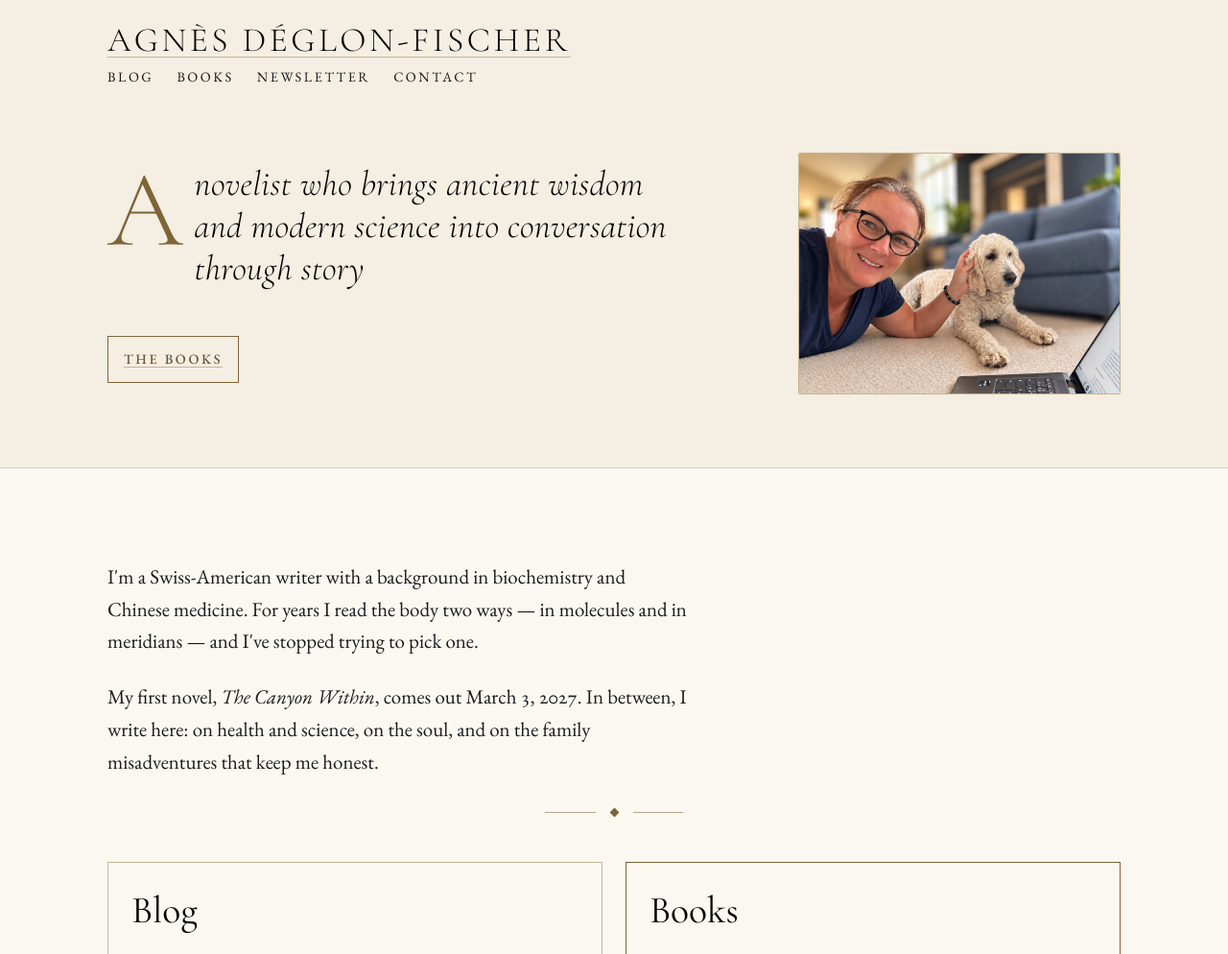
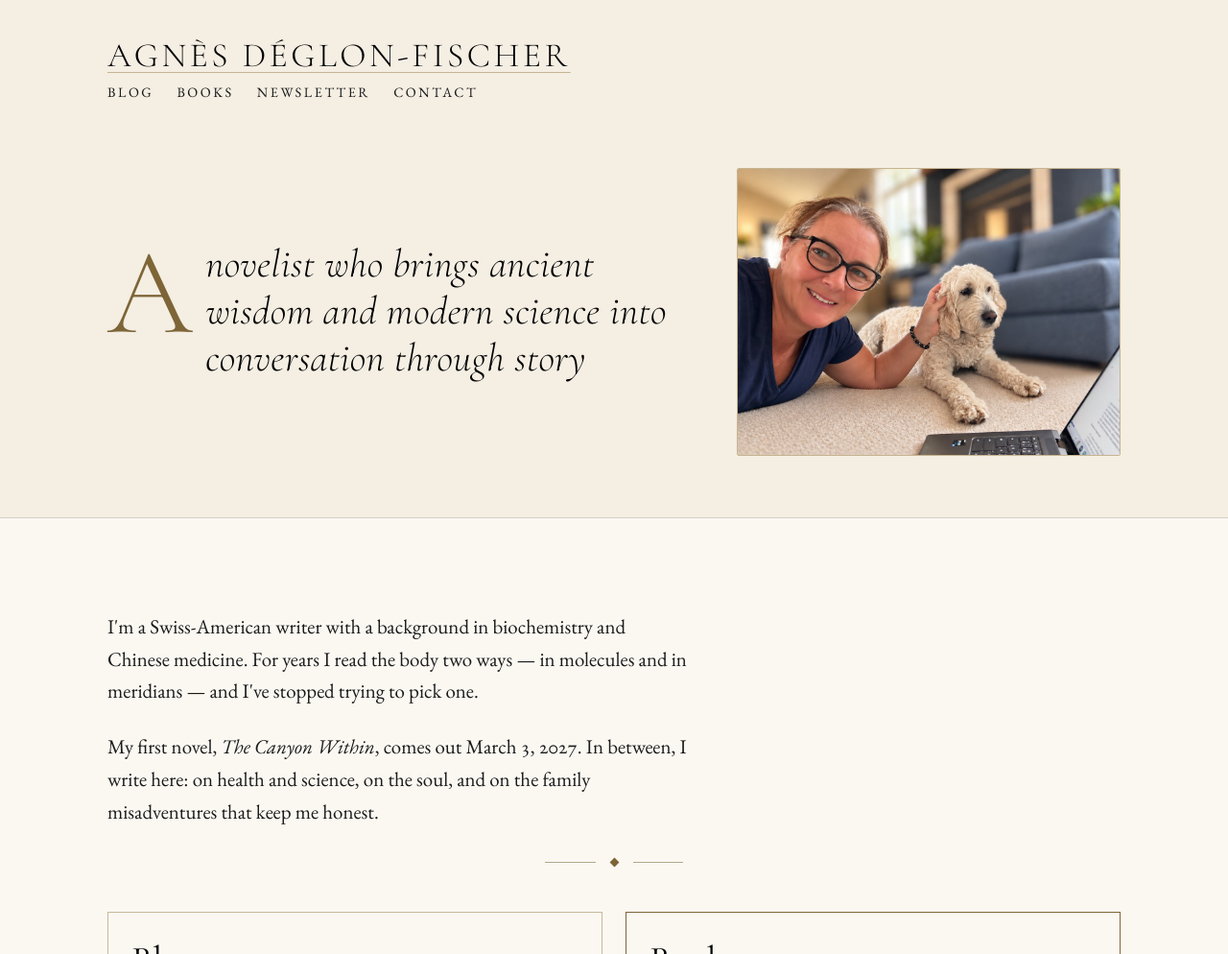
Before and after one commit to adeglon/adeglon.github.io, a Jekyll site: the page built from docs/index.html, in a window 1280 px wide, cut to the strip 0-994 px from the top of the page. Shown: the whole strip at 96% size. Built offline with Jekyll 4.4.1, drawn with Linux system fonts in a browser that asks for light colours; a script that is not in the unit is left out.

Commit message:
A larger sentence, a larger photograph, and the ask button up in the corner

```diff
--- a/docs/assets/css/components.css
+++ b/docs/assets/css/components.css
@@ -714,6 +714,10 @@
   border-bottom: 1px solid var(--rule-quiet);
 }
 .hero--author .hero__masthead-row { margin-bottom: var(--sp-8); }
+/* The ask-about-my-writing button rides in the top right corner, above the
+   name, where a reader looks for a way to talk to someone. It is the first
+   thing on the band, so it needs no margin of its own above it. */
+.hero--author .utility { margin-bottom: var(--sp-4); }
 /* One line, at every width: the name breaking across two lines pushed the
    picture off the fold on a phone. */
 .hero--author .wordmark--big {
@@ -722,7 +726,7 @@
 }
 .hero--author .hero__cols {
   display: grid;
-  grid-template-columns: minmax(0, 1fr) minmax(0, 21rem);
+  grid-template-columns: minmax(0, 1fr) minmax(0, 25rem);
   gap: var(--sp-8);
   align-items: center;
 }
@@ -730,7 +734,7 @@
   font-family: var(--font-display);
   font-weight: 300;
   font-style: italic;
-  font-size: clamp(1.55rem, 1rem + 1.6vw, 2.45rem);
+  font-size: clamp(1.7rem, 1.05rem + 1.9vw, 2.8rem);
   line-height: 1.2;
   letter-spacing: 0.01em;
   color: var(--text-strong);
--- a/docs/index.html
+++ b/docs/index.html
@@ -13,6 +13,7 @@ og_image: /assets/hero/hero-ridge-og-1200.jpg
 {%- endcomment %}
 <header class="hero--author">
   <div class="page">
+    {% include chat-button.html %}
     <div class="hero__masthead-row">
       <a class="wordmark wordmark--big" href="{{ '/' | relative_url }}">{{ site.title }}</a>
       {% include nav.html %}
@@ -28,8 +29,6 @@ og_image: /assets/hero/hero-ridge-og-1200.jpg
           brings ancient wisdom and modern science into conversation through
           story</h1>
 
-
-        <p class="hero__note"><a href="{{ '/books/' | relative_url }}">The books</a></p>
       </div>
 
       <img class="hero__portrait"
@@ -38,7 +37,6 @@ og_image: /assets/hero/hero-ridge-og-1200.jpg
            alt="Agnès Déglon-Fischer writing at home, her goldendoodle beside her">
     </div>
   </div>
-  {% include chat-button.html %}
 </header>
 
 <main id="main" class="page section">
```
